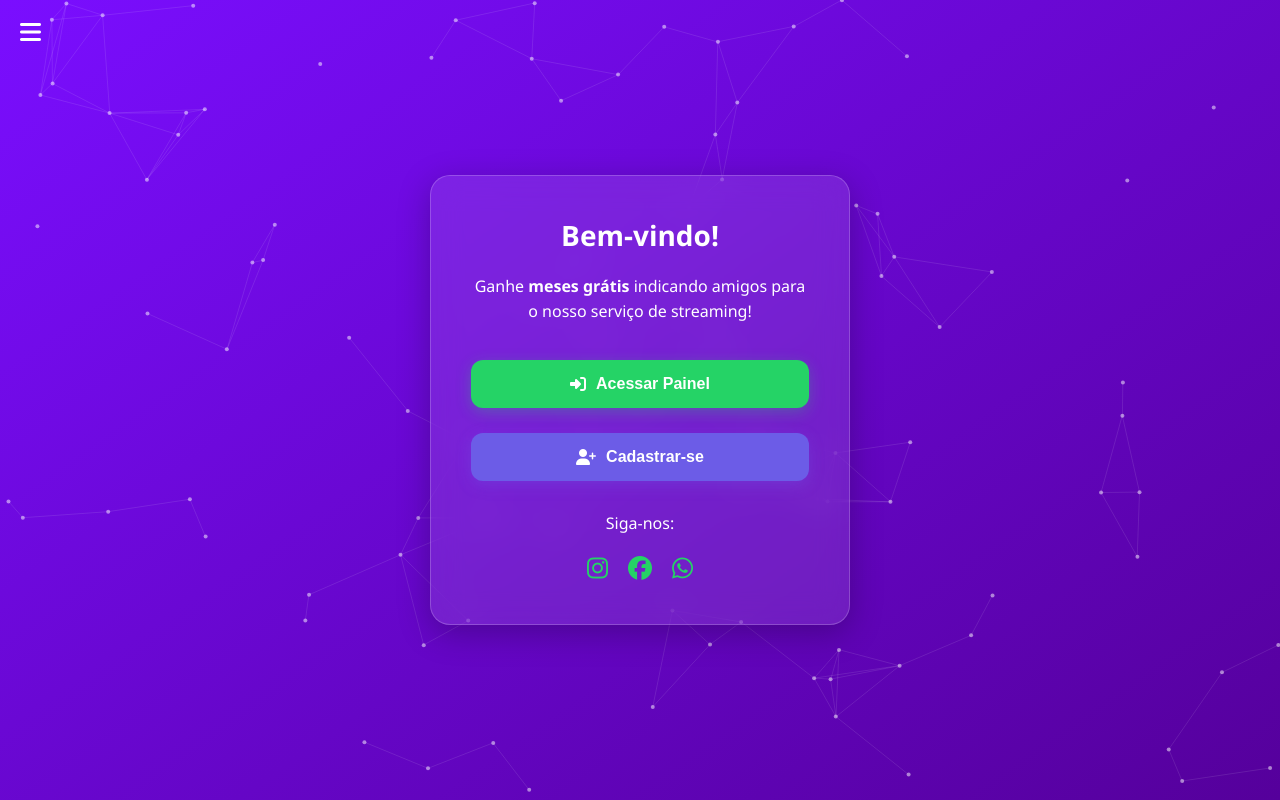
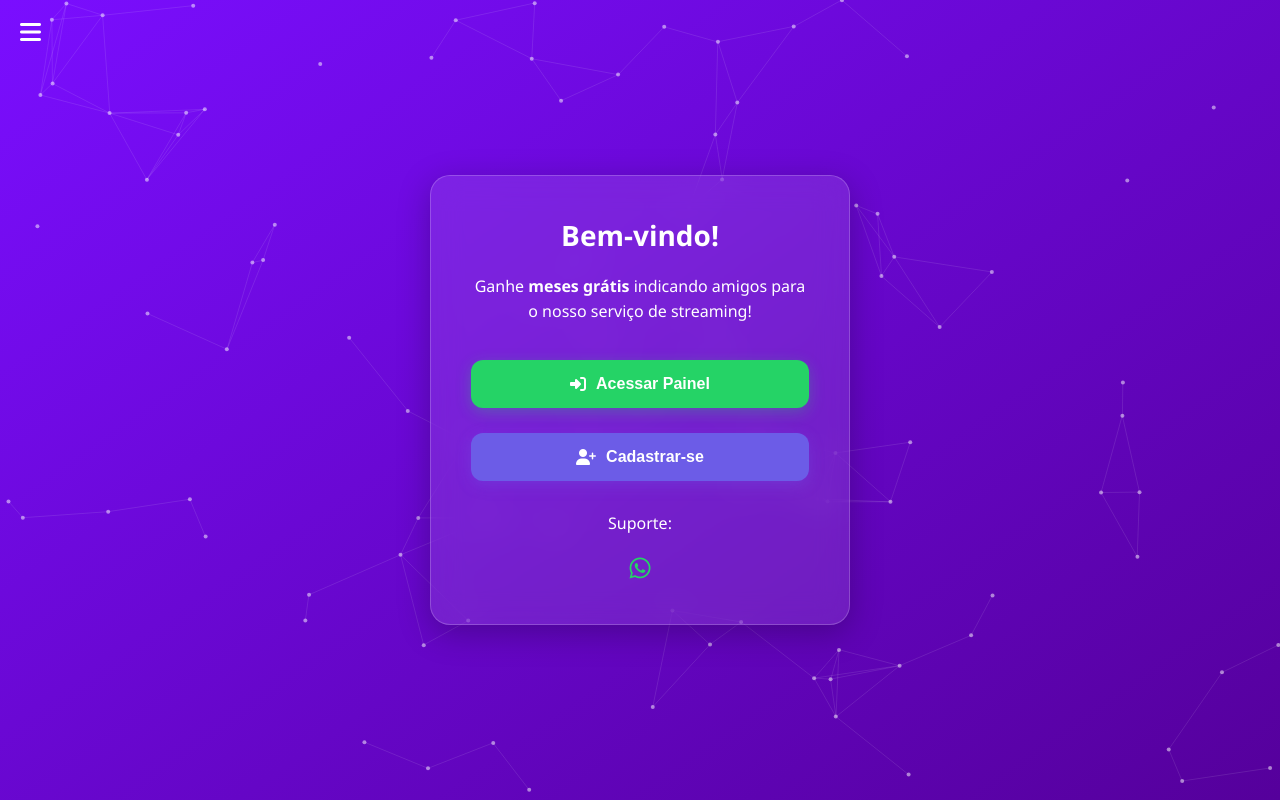
Before and after one commit to Adrianogat0/SISTEMA-INDICA-O, a Flask app: page / in a window 1280 px wide. Run offline with Flask 3, Linux system fonts and the light colour scheme.

Commit message:
Update index.html

```diff
--- a/templates/index.html
+++ b/templates/index.html
@@ -2,7 +2,8 @@
 <html lang="pt-br">
 <head>
   <meta charset="UTF-8">
-  <title>Bem-vindo ao Sistema</title>
+  <meta name="viewport" content="width=device-width, initial-scale=1.0">
+  <title>Bem-vindo ao Sistema de Indicações IPTV</title>
   <link rel="stylesheet" href="{{ url_for('static', filename='style.css') }}">
   <link rel="stylesheet" href="https://cdnjs.cloudflare.com/ajax/libs/font-awesome/6.5.0/css/all.min.css">
   <style>
@@ -44,6 +45,7 @@
       margin: 8px 0;
       border: none;
       border-radius: 8px;
+      box-sizing: border-box;
     }
 
     .admin-login button {
@@ -69,12 +71,12 @@
 <body>
   <canvas id="background-animation"></canvas>
 
-  <!-- Ícone do menu admin -->
+  <!-- Admin menu icon -->
   <div id="adminMenuIcon" style="position: absolute; top: 20px; left: 20px; cursor: pointer; z-index: 1000;">
     <i class="fas fa-bars" style="font-size: 24px; color: white;"></i>
   </div>
 
-  <!-- Login administrativo real (Flask) -->
+  <!-- Admin login modal -->
   <div id="adminLoginModal" class="admin-login">
     <h3 style="margin-top: 0;">Admin</h3>
     <form method="POST" action="{{ url_for('login_admin') }}">
@@ -98,10 +100,8 @@
     </div>
 
     <div style="margin-top: 30px;">
-      <p>Siga-nos:</p>
+      <p>Suporte:</p>
       <div class="social-icons" style="display: flex; justify-content: center; gap: 20px; font-size: 20px;">
-        <a href="https://www.instagram.com/_adriano_gomez_?igsh=cmt1dDBueWJrcHNs" target="_blank"><i class="fab fa-instagram"></i></a>
-        <a href="https://facebook.com/seu_usuario" target="_blank"><i class="fab fa-facebook"></i></a>
         <a href="https://l.glite.me/melhorstreaming" target="_blank"><i class="fab fa-whatsapp"></i></a>
       </div>
     </div>
@@ -160,7 +160,7 @@
       h = canvas.height = window.innerHeight;
     });
 
-    // Mostrar/ocultar o modal admin
+    // Show/hide admin modal
     document.getElementById('adminMenuIcon').addEventListener('click', function () {
       const modal = document.getElementById('adminLoginModal');
       modal.style.display = (modal.style.display === 'none' || modal.style.display === '') ? 'block' : 'none';
```
